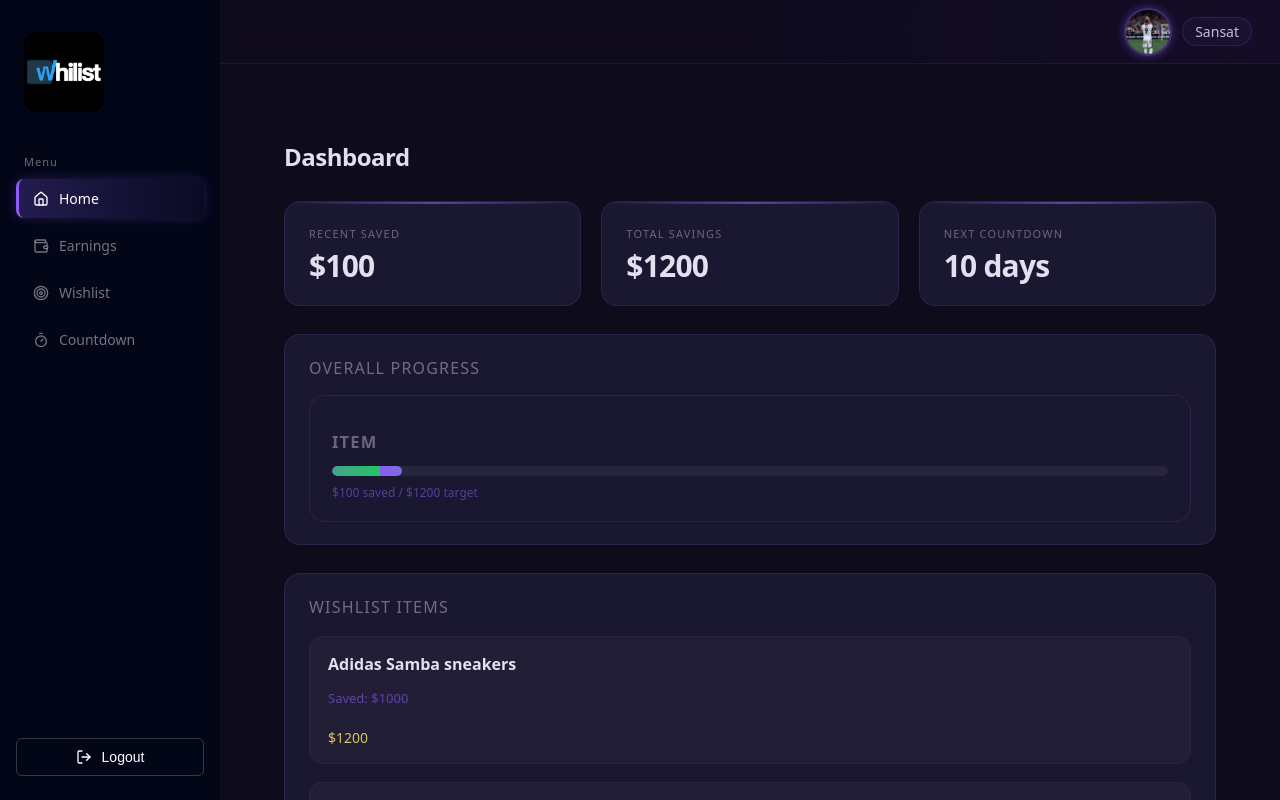
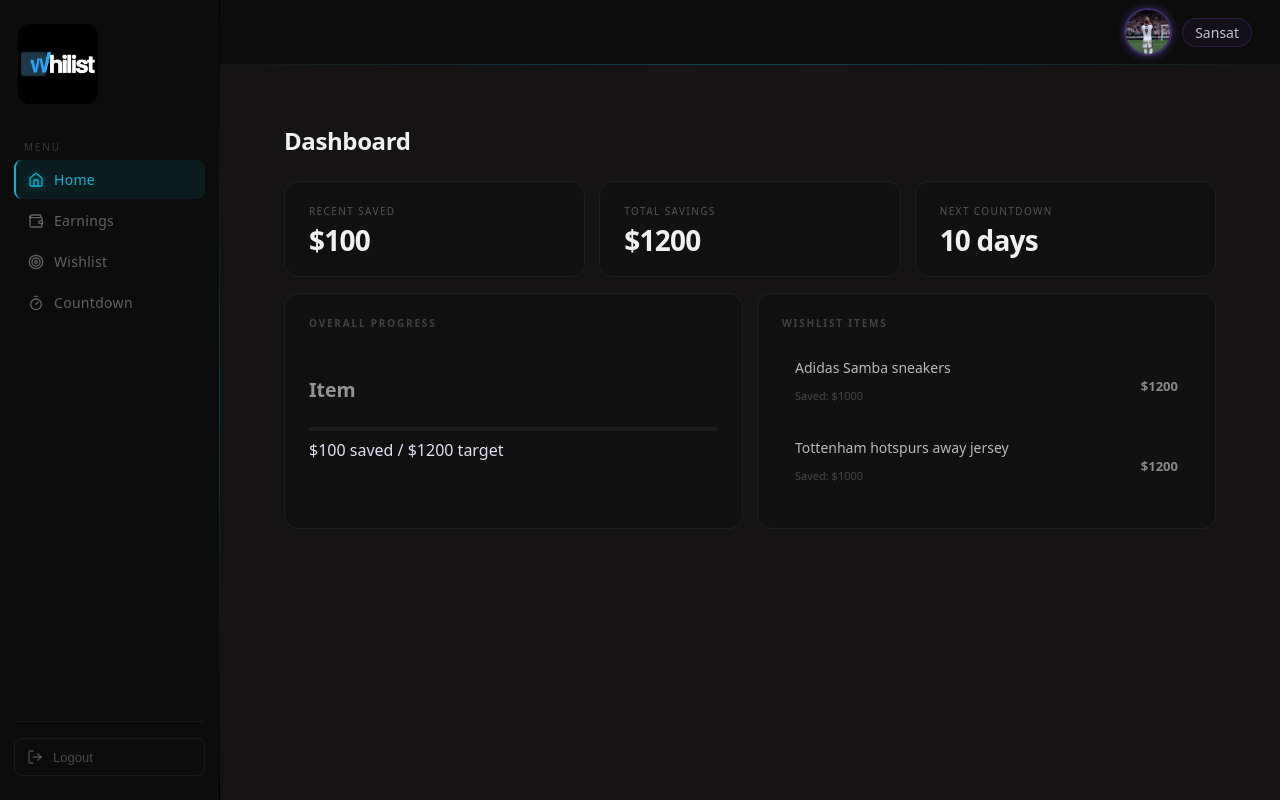
Before and after one commit to Satwik1428/WHILIST, a React (Vite) app: page / in a window 1280 px wide. Built offline with nearby package versions, Linux system fonts and the light colour scheme.

Commit message:
whilist UI change

```diff
--- a/src/index.css
+++ b/src/index.css
@@ -1,4 +1,3 @@
-
 *, *::before, *::after {
   box-sizing: border-box;
 }
@@ -6,8 +5,8 @@
 body {
   margin: 0;
   font-family: system-ui, sans-serif;
-  background: #0e0b1a;
-  color: #e2dff0;
+  background: #000000;
+  color: #e8e8e8;
 }
 
 #root {
--- a/src/styles/dashboard.css
+++ b/src/styles/dashboard.css
@@ -1,126 +1,105 @@
 .dashboard {
   padding: 28px 32px;
+  max-width: 1400px;
 }
+
+.page-title {
+  font-size: 24px;
+  font-weight: 600;
+  color: #f0f0f0;
+  letter-spacing: -0.4px;
+  margin: 0 0 24px;
+}
+
+.section-title {
+  font-size: 10px;
+  font-weight: 600;
+  color: rgba(255, 255, 255, 0.2);
+  text-transform: uppercase;
+  letter-spacing: 1.8px;
+  margin: 0 0 16px;
+}
+
+/* ── Animations ── */
+@keyframes fadeUp {
+  from { opacity: 0; transform: translateY(14px); }
+  to   { opacity: 1; transform: translateY(0);    }
+}
+
+@keyframes shimmer {
+  0%   { background-position: -200% center; }
+  100% { background-position:  200% center; }
+}
+
+/* ── Stat cards ── */
 .stats {
   display: grid;
   grid-template-columns: repeat(3, 1fr);
-  gap: 20px;
-  margin-bottom: 28px;
-}
-@keyframes fadeUp {
-  from {
-    opacity: 0;
-    transform: translateY(20px);
-  }
-  to {
-    opacity: 1;
-    transform: translateY(0);
-  }
-}
-@keyframes shimmer {
-  0% { background-position: -200% center; }
-  100% { background-position: 200% center; }
-}
-
-@keyframes borderGlow {
-  0%, 100% { border-color: rgba(139, 92, 246, 0.15); }
-  50% { border-color: rgba(212, 175, 55, 0.4); }
+  gap: 14px;
+  margin-bottom: 16px;
 }
 
 .statcard {
-  background: #1a1730;
-  border: 1px solid rgba(139, 92, 246, 0.15);
-  border-radius: 16px;
-  padding: 24px;
+  background: #111111;
+  border: 1px solid rgba(255, 255, 255, 0.06);
+  border-radius: 14px;
+  padding: 22px 24px;
   display: flex;
   flex-direction: column;
-  gap: 10px;
+  gap: 8px;
   cursor: default;
   position: relative;
   overflow: hidden;
   animation: fadeUp 0.4s ease both;
+  transition: border-color 0.25s ease,
+              transform 0.25s ease,
+              box-shadow 0.25s ease;
 }
+
 .statcard:nth-child(1) { animation-delay: 0.05s; }
-.statcard:nth-child(2) { animation-delay: 0.15s; }
-.statcard:nth-child(3) { animation-delay: 0.25s; }
+.statcard:nth-child(2) { animation-delay: 0.12s; }
+.statcard:nth-child(3) { animation-delay: 0.19s; }
+
 .statcard::before {
   content: "";
   position: absolute;
-  top: 0;
-  left: 0;
-  right: 0;
-  height: 2px;
+  top: 0; left: 0; right: 0;
+  height: 1px;
   background: linear-gradient(
     90deg,
     transparent,
-    rgba(139, 92, 246, 0.6),
+    rgba(6, 182, 212, 0.5),
     transparent
   );
-  transition: background 0.3s ease;
-}
-.statcard::after {
-  content: "";
-  position: absolute;
-  inset: 0;
-  background: linear-gradient(
-    105deg,
-    transparent 40%,
-    rgba(212, 175, 55, 0.06) 50%,
-    transparent 60%
-  );
-  background-size: 200% 100%;
   opacity: 0;
   transition: opacity 0.3s ease;
 }
 
 .statcard:hover {
-  border-color: rgba(212, 175, 55, 0.45);
-  transform: translateY(-3px);
-  background: #1e1a38;
-  transition: all 0.25s ease;
-  box-shadow:
-    0 8px 32px rgba(212, 175, 55, 0.08),
-    0 2px 8px rgba(0, 0, 0, 0.3);
+  border-color: rgba(6, 182, 212, 0.25);
+  transform: translateY(-2px);
+  box-shadow: 0 8px 28px rgba(0, 0, 0, 0.5);
 }
 
-.statcard:hover::before {
-  background: linear-gradient(
-    90deg,
-    transparent,
-    rgba(212, 175, 55, 0.8),
-    transparent
-  );
-}
-
-.statcard:hover::after {
-  opacity: 1;
-  animation: shimmer 1.2s ease infinite;
-}
-
-.statcard:hover .stat-value {
-  color: #f0d060;
-  transition: color 0.25s ease;
-}
-
-.statcard:hover .stat-title {
-  color: rgba(240, 208, 96, 0.6);
-  transition: color 0.25s ease;
-}
+.statcard:hover::before        { opacity: 1; }
+.statcard:hover .stat-value    { color: #06b6d4; }
+.statcard:hover .stat-title    { color: rgba(6, 182, 212, 0.5); }
+.statcard:hover .stat-sub      { color: rgba(6, 182, 212, 0.3); }
 
 .stat-title {
-  font-size: 11px;
+  font-size: 10px;
   font-weight: 500;
-  color: rgba(226, 223, 240, 0.4);
+  color: rgba(255, 255, 255, 0.28);
   text-transform: uppercase;
-  letter-spacing: 1.2px;
+  letter-spacing: 1.4px;
   margin: 0;
   transition: color 0.25s ease;
 }
 
 .stat-value {
-  font-size: 30px;
+  font-size: 28px;
   font-weight: 600;
-  color: #e2dff0;
+  color: #f0f0f0;
   margin: 0;
   letter-spacing: -0.8px;
   line-height: 1;
@@ -128,193 +107,154 @@
 }
 
 .stat-sub {
-  font-size: 12px;
-  color: rgba(139, 92, 246, 0.55);
+  font-size: 11px;
+  color: rgba(255, 255, 255, 0.18);
   margin: 0;
   transition: color 0.25s ease;
 }
 
-.statcard:hover .stat-sub {
-  color: rgba(212, 175, 55, 0.5);
+/* ── Progress + Wishlist grid ── */
+.prog-wishlist-grid {
+  display: grid;
+  grid-template-columns: 1fr 1fr;
+  gap: 14px;
+  width: 100%;
 }
+
+/* ── Progress bars panel ── */
 .progress-bars {
-  width: 100%;
-  background: #1a1730;
-  border: 1px solid rgba(139, 92, 246, 0.15);
-  border-radius: 16px;
+  background: #111111;
+  border: 1px solid rgba(255, 255, 255, 0.06);
+  border-radius: 14px;
   padding: 22px 24px;
   display: flex;
   flex-direction: column;
-  gap: 16px;
-  position: relative;
-  overflow: hidden;
-}
-.progress-bar-container {
-  background: #1a1730;
-  border: 1px solid rgba(139, 92, 246, 0.15);
-  border-radius: 16px;
-  padding: 20px 22px;
-  position: relative;
-  overflow: hidden;
-
   animation: fadeUp 0.4s ease both;
-}
-.progress-bar-container::after {
-  content: "";
-  position: absolute;
-  inset: 0;
-  background: linear-gradient(
-    105deg,
-    transparent 40%,
-    rgba(34, 197, 94, 0.08) 50%,
-    transparent 60%
-  );
-  background-size: 200% 100%;
-  opacity: 0;
-  transition: opacity 0.3s ease;
+  animation-delay: 0.25s;
 }
 
-.progress-bar-container:hover::after {
-  opacity: 1;
-  animation: shimmer 1.2s ease infinite;
+.progress-bar-container {
+  display: flex;
+  flex-direction: column;
+  gap: 8px;
+  padding: 14px 0;
+  border-bottom: 1px solid rgba(255, 255, 255, 0.04);
 }
 
-/* hover effect */
-.progress-bar-container:hover {
-  border-color: rgba(34, 197, 94, 0.45);
-  transform: translateY(-3px);
-  background: #1e1a38;
-  box-shadow:
-    0 8px 32px rgba(34, 197, 94, 0.12),
-    0 2px 8px rgba(0, 0, 0, 0.3);
-  transition: all 0.25s ease;
+.progress-bar-container:last-child {
+  border-bottom: none;
+  padding-bottom: 0;
+}
+
+.progress-bar-header {
+  display: flex;
+  align-items: center;
+  justify-content: space-between;
+}
+
+.progress-bar-title-row {
+  display: flex;
+  align-items: center;
+  gap: 6px;
 }
 
 .progress-bar-label {
-  font-size: 11px;
+  font-size: 13px;
   font-weight: 500;
-  color: rgba(226, 223, 240, 0.4);
-  text-transform: uppercase;
-  letter-spacing: 1.2px;
-  margin-bottom: 10px;
-  transition: color 0.25s ease;
+  color: rgba(255, 255, 255, 0.55);
+  margin: 0;
+}
+
+.progress-bar-emoji {
+  font-size: 13px;
+  line-height: 1;
+}
+
+.progress-bar-percentage {
+  font-size: 12px;
+  font-weight: 600;
+  color: rgba(255, 255, 255, 0.4);
 }
 
 .progress-bar-track {
   width: 100%;
-  height: 10px;
-  background: rgba(255,255,255,0.06);
-  border-radius: 10px;
+  height: 4px;
+  background: rgba(255, 255, 255, 0.05);
+  border-radius: 99px;
   overflow: hidden;
-  position: relative;
 }
 
-/* fill (MAIN CHANGE HERE) */
 .progress-bar-fill {
   height: 100%;
-  border-radius: 10px;
-
-  background: linear-gradient(
-    90deg,
-    #8b5cf6,
-    #22c55e
-  );
-
-  background-size: 200% 100%;
-  animation: shimmer 3s linear infinite;
-
-  transition: width 0.5s ease;
+  border-radius: 99px;
+  transition: width 0.6s cubic-bezier(0.4, 0, 0.2, 1);
 }
 
-/* values */
-.progress-bar-value {
-  font-size: 12px;
-  margin-top: 8px;
-  color: rgba(139, 92, 246, 0.55);
+.progress-bar-footer {
   display: flex;
   justify-content: space-between;
 }
 
-/* hover text sync */
-.progress-bar-container:hover .progress-bar-label {
-  color: rgba(34, 197, 94, 0.7);
+.progress-bar-current,
+.progress-bar-target {
+  font-size: 11px;
+  color: rgba(255, 255, 255, 0.18);
 }
 
-.progress-bar-container:hover .progress-bar-value {
-  color: rgba(34, 197, 94, 0.6);
-}
-.prog-wishlist-grid {
+/* ── Wishlist panel ── */
+.wishlists {
+  background: #111111;
+  border: 1px solid rgba(255, 255, 255, 0.06);
+  border-radius: 14px;
+  padding: 22px 24px;
   display: flex;
   flex-direction: column;
-  gap: 28px;
-  width: 100%;
+  animation: fadeUp 0.4s ease both;
+  animation-delay: 0.3s;
 }
-.wishlists {
-  width: 100%;
-  background: #1a1730;
-  border: 1px solid rgba(139, 92, 246, 0.15);
-  border-radius: 16px;
-  padding: 22px 24px;
 
+.wishlist-items {
   display: flex;
   flex-direction: column;
-  gap: 18px;
+  gap: 2px;
+}
 
-  position: relative;
-  overflow: hidden;
+.wishlist-container {
+  display: flex;
+  align-items: center;
+  justify-content: space-between;
+  padding: 11px 12px;
+  border-radius: 8px;
+  border: 1px solid transparent;
+  transition: all 0.2s ease;
+  cursor: default;
 }
-.wishlist-items {
-  display: grid;
-  grid-template-columns: 1fr 1fr;
-  gap: 20px;
+
+.wishlist-container:hover {
+  background: rgba(6, 182, 212, 0.04);
+  border-color: rgba(6, 182, 212, 0.12);
 }
-.wishlist-container {
-  background: rgba(255,255,255,0.03);
-  border: 1px solid rgba(139, 92, 246, 0.08);
-  border-radius: 14px;
-  padding: 16px 18px;
 
-  display: flex;
-  flex-direction: column;
-  gap: 8px;
+.wishlist-container:hover .wishlist-left h2 {
+  color: #06b6d4;
+}
 
-  transition: all 0.25s ease;
-}
-.wishlist-container:hover {
-  background: rgba(212, 175, 55, 0.05);
-  border-color: rgba(212, 175, 55, 0.35);
-  transform: translateY(-3px);
-  box-shadow:
-    0 8px 24px rgba(212, 175, 55, 0.08),
-    0 2px 6px rgba(0,0,0,0.3);
-}
 .wishlist-left h2 {
-  font-size: 16px;
-  font-weight: 600;
-  color: #e2dff0;
-  margin: 0;
-  line-height: 1.4;
-}
-.wishlist-right {
   font-size: 14px;
   font-weight: 500;
-  color: #d8c365;
+  color: rgba(255, 255, 255, 0.7);
+  margin: 0 0 3px;
+  transition: color 0.2s ease;
 }
+
 .wishlist-saved {
+  font-size: 11px;
+  color: rgba(255, 255, 255, 0.22);
+}
+
+.wishlist-right {
   font-size: 13px;
-  color: rgba(139, 92, 246, 0.6);
+  font-weight: 600;
+  color: rgba(255, 255, 255, 0.5);
+  flex-shrink: 0;
 }
-.page-title{
-  font-size: 24px;
-  font-weight: 600;
-  margin-bottom: 28px;
-  color: #e2dff0;
-  letter-spacing: -0.5px;
-}
-.section-title {
-  font-size: 16px;
-  font-weight: 500;
-  color: rgba(240, 239, 242, 0.4);
-  text-transform: uppercase;
-  letter-spacing: 1.2px;
-}
--- a/src/styles/layout.css
+++ b/src/styles/layout.css
@@ -10,18 +10,14 @@
   display: flex;
   flex-direction: column;
   overflow: hidden;
-  background: radial-gradient(
-    circle at top right,
-    rgba(139, 92, 246, 0.15),
-    #0e0b1a 40%
-  );
+  background: #000000;
 }
 
 .content {
   flex: 1;
   padding: 32px;
   overflow-y: auto;
-  background: #0e0b1a;
+  background: #151313;
   color: #e2dff0;
   max-width: 1200px;
   margin: 0 auto;
--- a/src/styles/navbar.css
+++ b/src/styles/navbar.css
@@ -1,12 +1,29 @@
 .navbar {
   height: 64px;
   padding: 0 28px;
-  width: 100%;
   display: flex;
   justify-content: flex-end;
   align-items: center;
-  border-bottom: 1px solid rgba(139, 92, 246, 0.12);
+  background: #0c0c0c;
   flex-shrink: 0;
-  backdrop-filter: blur(10px);
-  background: rgba(15,10,30,0.7);
+  width: 100%;
+  position: relative;
 }
+
+/* gradient border — fades in from left, strong in middle */
+.navbar::after {
+  content: "";
+  position: absolute;
+  bottom: -1px;
+  left: 0;
+  width: 100%;
+  height: 1px;
+  background: linear-gradient(
+    90deg,
+    transparent 0%,
+    rgba(6, 182, 212, 0.12) 15%,
+    rgba(6, 182, 212, 0.35) 50%,
+    rgba(6, 182, 212, 0.12) 85%,
+    transparent 100%
+  );
+}
--- a/src/styles/sidebar.css
+++ b/src/styles/sidebar.css
@@ -1,33 +1,40 @@
-.sidebar{
-    width: 220px;
-    min-height: 100vh;
-    background: #020617;
-    color: white;
-    padding: 24px 16px;
-    display: flex;
-    flex-direction: column;
-    align-items: flex-start;
+.sidebar {
+  width: 220px;
+  min-height: 100vh;
+  background: #0c0c0c;
+  color: #e8e8e8;
+  padding: 24px 14px;
+  display: flex;
+  flex-direction: column;
+  align-items: flex-start;
+  border-right: 1px solid transparent;
+  flex-shrink: 0;
+  background-clip: padding-box;
+  position: relative;
 }
-.sections{
-  width:100%;
+.sidebar::after {
+  content: "";
+  position: absolute;
+  top: 0;
+  right: -1px;
+  width: 1px;
+  height: 100%;
+  background: linear-gradient(
+    180deg,
+    transparent 0%,
+    rgba(6, 182, 212, 0.15) 20%,
+    rgba(6, 182, 212, 0.35) 50%,
+    rgba(6, 182, 212, 0.15) 80%,
+    transparent 100%
+  );
 }
-.sections-label {
-  font-size: 11px;
-  letter-spacing: 1px;
-  color: rgba(255,255,255,0.4);
-  margin-bottom: 10px;
-  padding-left: 8px;
-}
-.sections ul{
-  list-style:none;
-  padding:0;
-  margin:0;
-  width:100%;
-}
-
 .logo {
-  padding: 8px;
-  margin-bottom: 24px;
+  width: 100%;
+  display: flex;
+  align-items: center;
+  margin-bottom: 36px;
+  padding: 0 4px;
+  cursor: pointer;
 }
 
 .logo img {
@@ -35,63 +42,95 @@
   height: 80px;
   border-radius: 12px;
   object-fit: cover;
-  cursor: pointer;
 }
-.logout {
-  margin-top: auto;
+
+.sections {
   width: 100%;
 }
 
-.logout button {
-  width: 100%;
-  padding: 10px;
-  background: transparent;
-  color: white;
-  border: 1px solid rgba(255,255,255,0.2);
-  border-radius: 6px;
-  cursor: pointer;
-  font-size: 14px;
-  display: flex;
-  align-items: center;
-  justify-content: center;
-  gap: 10px;
+.sections-label {
+  font-size: 10px;
+  font-weight: 500;
+  color: rgba(255, 255, 255, 0.18);
+  letter-spacing: 1.8px;
+  text-transform: uppercase;
+  padding: 0 10px;
+  margin-bottom: 6px;
+  display: block;
 }
 
-.logout button:hover {
-  background: rgba(255,255,255,0.08);
+.sections ul {
+  list-style: none;
+  padding: 0;
+  margin: 0;
+  width: 100%;
 }
+
+.sections li {
+  width: 100%;
+}
+
 .nav-item {
   display: flex;
   align-items: center;
   gap: 10px;
-  padding: 10px 14px;
-  margin-bottom: 6px;
-  margin-top: 8px;
+  padding: 10px 12px;
+  margin-bottom: 2px;
   border-radius: 8px;
-  border-left: 3px solid transparent;
-  color: rgba(226, 223, 240, 0.5);
+  border-left: 2px solid transparent;
+  color: rgba(255, 255, 255, 0.35);
   font-size: 14px;
   text-decoration: none;
-  transition: all 0.2s ease;
+  letter-spacing: 0.3px;
+  transition: color 0.2s ease, background 0.2s ease,
+              border-color 0.2s ease, letter-spacing 0.2s ease;
   width: 100%;
 }
 
 .nav-item:hover {
-  background: rgba(139, 92, 246, 0.1);
-  border-left: 3px solid rgba(139, 92, 246, 0.7);
-  color: rgba(255, 235, 210, 0.95);
-  padding-left: 16px;
-  transform: translateX(2px);
-  box-shadow: 0 0 10px rgba(139, 92, 246, 0.2);
+  background: rgba(6, 182, 212, 0.07);
+  border-left: 2px solid #06b6d4;
+  color: #06b6d4;
+  letter-spacing: 0.6px;
 }
 
 .nav-item.active {
-    background: linear-gradient(
-    90deg,
-    rgba(139, 92, 246, 0.25),
-    rgba(139, 92, 246, 0.05)
-  );
-  border-left: 3px solid #8b5cf6;
-  color: white;
-  box-shadow: 0 0 12px rgba(139,92,246,0.25);
+  background: rgba(6, 182, 212, 0.09);
+  border-left: 2px solid #06b6d4;
+  color: #06b6d4;
+  font-weight: 500;
 }
+
+.nav-item.active svg,
+.nav-item:hover svg {
+  filter: drop-shadow(0 0 4px rgba(6, 182, 212, 0.5));
+}
+
+.logout {
+  margin-top: auto;
+  width: 100%;
+  padding-top: 16px;
+  border-top: 1px solid rgba(255, 255, 255, 0.05);
+}
+
+.logout button {
+  display: flex;
+  align-items: center;
+  gap: 10px;
+  width: 100%;
+  padding: 10px 12px;
+  background: transparent;
+  color: rgba(255, 255, 255, 0.25);
+  border: 1px solid rgba(255, 255, 255, 0.06);
+  border-radius: 8px;
+  cursor: pointer;
+  font-size: 13px;
+  transition: all 0.2s ease;
+  text-align: left;
+}
+
+.logout button:hover {
+  background: rgba(239, 68, 68, 0.08);
+  color: rgba(255, 100, 100, 0.9);
+  border-color: rgba(239, 68, 68, 0.2);
+}
```
